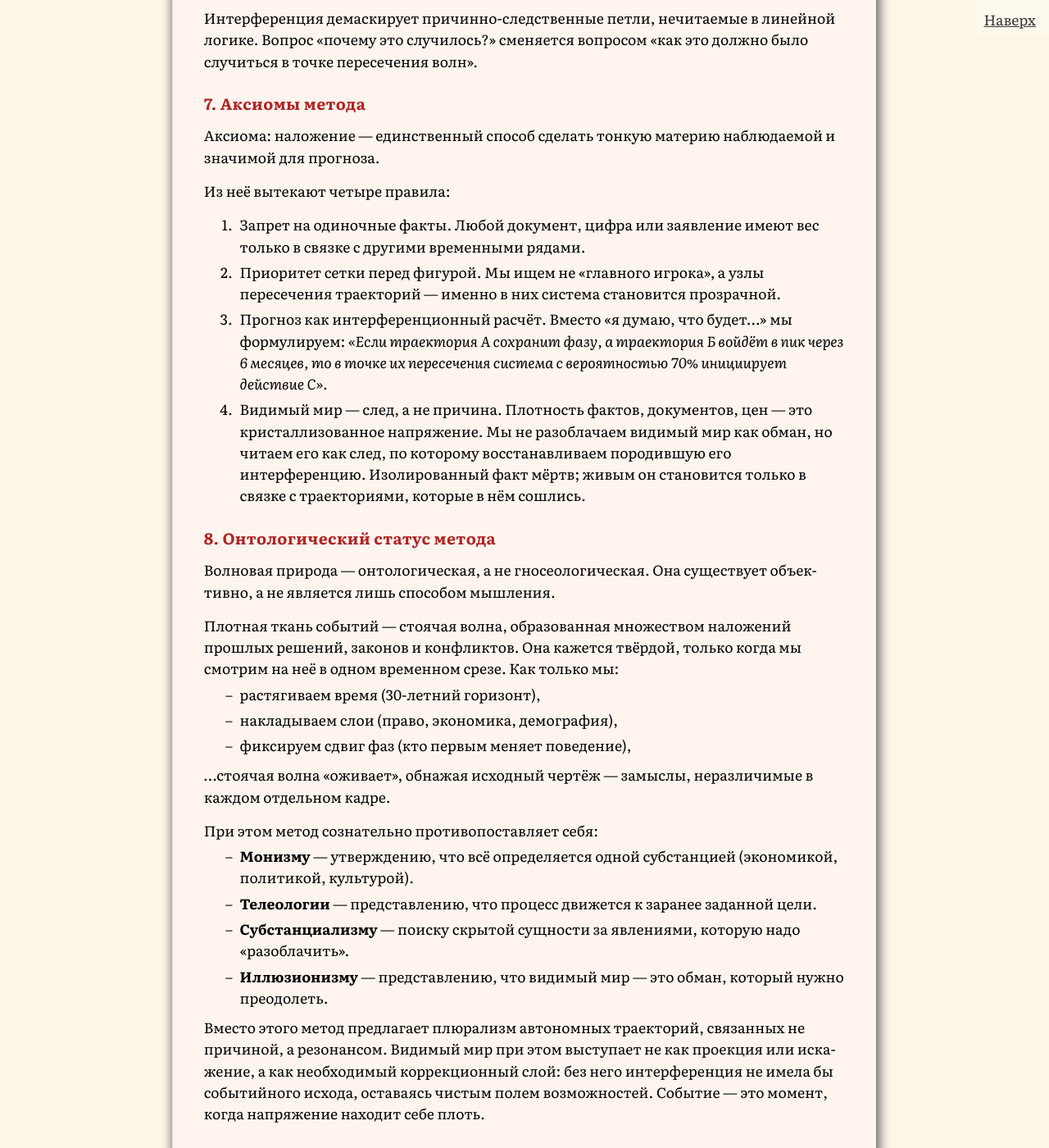
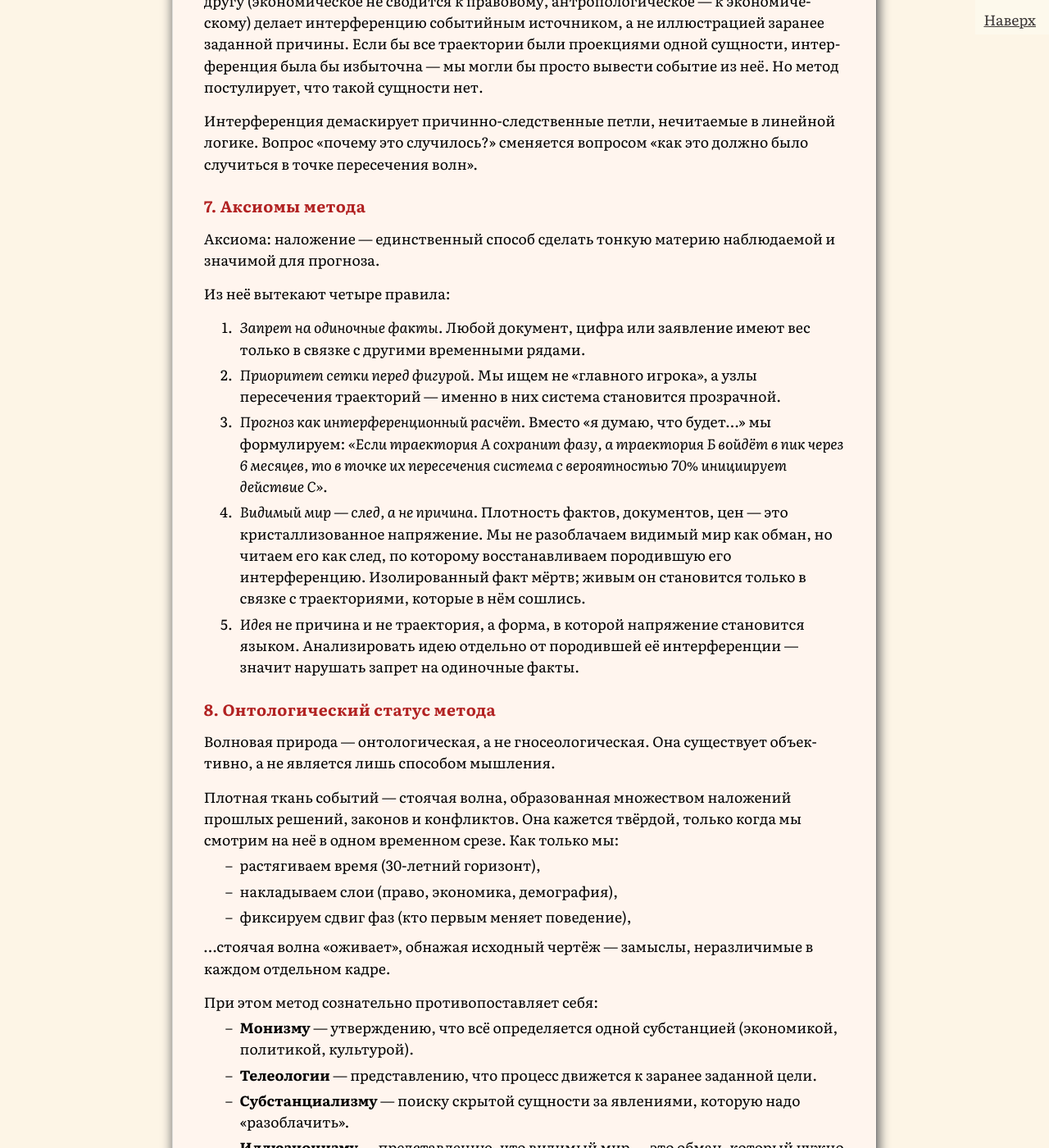
Before and after one commit to SergSi/land-use-art, a Jekyll site: the page built from _posts/2026-08-24-wawe.md, in a window 1280 px wide and 1400 px high, scrolled down 3904 px. Shown: the whole window at 82% size. Built offline with Jekyll 4.4.1, drawn with Linux system fonts in a browser that asks for light colours; some web fonts are replaced; some of the changed text lies outside the part shown.

Commit message:
Update 2026-08-24-wawe.md

```diff
--- a/_posts/2026-08-24-wawe.md
+++ b/_posts/2026-08-24-wawe.md
@@ -32,6 +32,8 @@
 **Тонкая материя** — это не «то, что скрыто», а «то, что всегда уже звучит», но вне резонанса остаётся неслышимым. Она есть проекция волновых процессов, текущих в слоях, где время теряет линейность, а причинность становится упругой. Вне интерференции она невидима — как невидима глубина пространства при взгляде одним глазом; объём возникает только при наложении двух картинок с разных точек.
 
 Наложение траекторий — не просто метод, а акт со-настройки, стереоэффект времени. Когда две длительности входят в резонанс, сквозь плотную ткань событий проступает чертёж. Тогда становятся видны не только грядущие узлы, но и давно забытые обещания, которые никогда не переставали действовать. Интерференция — это окно, в котором будущее и прошлое схватываются как одно усилие.
+
+Идея не является траекторией. Она — форма, в которой напряжение между автономными траекториями становится наблюдаемым для участников. Как и событие, идея — след, а не причина. Но если событие — это плоть напряжения, то идея — его язык.
 
 ### 4. Отказ от первоначала. Резонанс как онтологическая опора
 
@@ -83,10 +85,11 @@
 
 Из неё вытекают четыре правила:
 
-1. Запрет на одиночные факты. Любой документ, цифра или заявление имеют вес только в связке с другими временными рядами.
-2. Приоритет сетки перед фигурой. Мы ищем не «главного игрока», а узлы пересечения траекторий — именно в них система становится прозрачной.
-3. Прогноз как интерференционный расчёт. Вместо «я думаю, что будет…» мы формулируем: *«Если траектория А сохранит фазу, а траектория Б войдёт в пик через 6 месяцев, то в точке их пересечения система с вероятностью 70% инициирует действие С»*.
-4. Видимый мир — след, а не причина. Плотность фактов, документов, цен — это кристаллизованное напряжение. Мы не разоблачаем видимый мир как обман, но читаем его как след, по которому восстанавливаем породившую его интерференцию. Изолированный факт мёртв; живым он становится только в связке с траекториями, которые в нём сошлись.
+1. *Запрет на одиночные факты*. Любой документ, цифра или заявление имеют вес только в связке с другими временными рядами.
+2. *Приоритет сетки перед фигурой.* Мы ищем не «главного игрока», а узлы пересечения траекторий — именно в них система становится прозрачной.
+3. *Прогноз как интерференционный расчёт.* Вместо «я думаю, что будет…» мы формулируем: *«Если траектория А сохранит фазу, а траектория Б войдёт в пик через 6 месяцев, то в точке их пересечения система с вероятностью 70% инициирует действие С»*.
+4. *Видимый мир — след, а не причина.* Плотность фактов, документов, цен — это кристаллизованное напряжение. Мы не разоблачаем видимый мир как обман, но читаем его как след, по которому восстанавливаем породившую его интерференцию. Изолированный факт мёртв; живым он становится только в связке с траекториями, которые в нём сошлись.
+5. *Идея* не причина и не траектория, а форма, в которой напряжение становится языком. Анализировать идею отдельно от породившей её интерференции — значит нарушать запрет на одиночные факты.
 
 ### 8. Онтологический статус метода
 
@@ -139,6 +142,31 @@
 
 Цель исследования — не пересказать реформу, а вскрыть чертёж, невидимый ни в 1991-м, ни в 1999-м. Зафиксировать не «кто виноват», а как система была устроена — в своей волновой, нелинейной, многослойной глубине. Каждый видимый указ, каждая цифра при этом читается как след длящегося напряжения, а не как самостоятельная причина.
 
+### 11. Философские учения как интерференционные узлы
+
+Метод, изложенный выше, имеет полигон не только в современности. Он масштабируется на историю философии и религии — при условии, что мы сохраняем дисциплину различий.
+
+Философское учение не является ни причиной, ни замыслом, ни самостоятельной траекторией. Оно — форма, в которой напряжение между автономными траекториями становится произносимым.
+
+Это значит:
+
+- Учение не «возникает из гения» основателя.
+- Учение не «определяется» эпохой как единой субстанцией.
+- Учение — резонансный отклик на наложение разнородных траекторий, каждая из которых имеет свою амплитуду, частоту и фазу.
+
+Сами учения этих параметров не имеют. Амплитуда, частота и фаза принадлежат траекториям, а не их следам.
+
+Не всякое учение — интерференционный узел. Большая часть философских и религиозных доктрин *производна*: они возникают внутри уже сложившейся традиции и не имеют разности потенциалов.
+
+| Интерференционный узел                         | Производное учение              |
+| :--------------------------------------------- | :------------------------------ |
+| Возникает на стыке разнородных траекторий      | Возникает внутри одной традиции |
+| Имеет разность потенциалов                     | Имеет инерцию                   |
+| Произносит то, что до него не было произносимо | Пересказывает уже произнесённое |
+| Напряжение ищет язык                           | Язык ищет применение            |
+
+Различение обязательно. Без него метод теряет различающую силу и превращается в универсальное объяснение, которое объясняет всё и потому ничего.
+
 ### Финальная резолюция
 
 Метод не требует психоактивных веществ или медитации. Требуется только дисциплина зрения: остановиться, отступить на шаг, взглянуть не на точку, а на пространство между точками. Тогда занавеска перестаёт быть стеной — она становится мембраной, вибрирующей и пропускающей чертёж.
```
